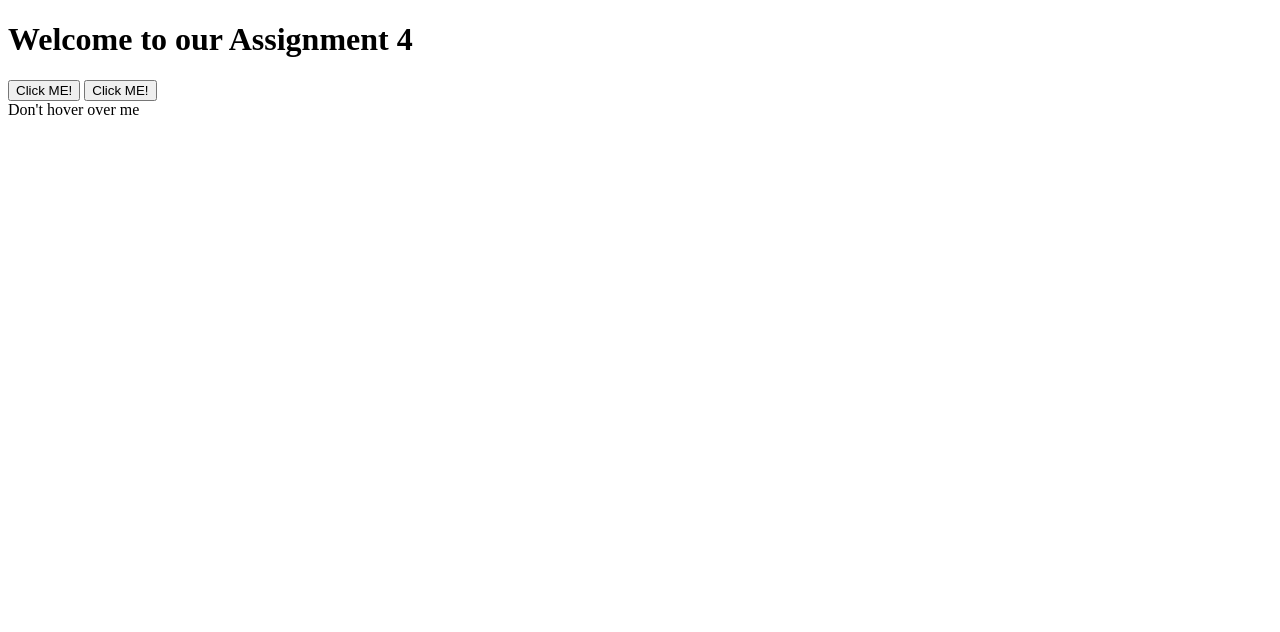
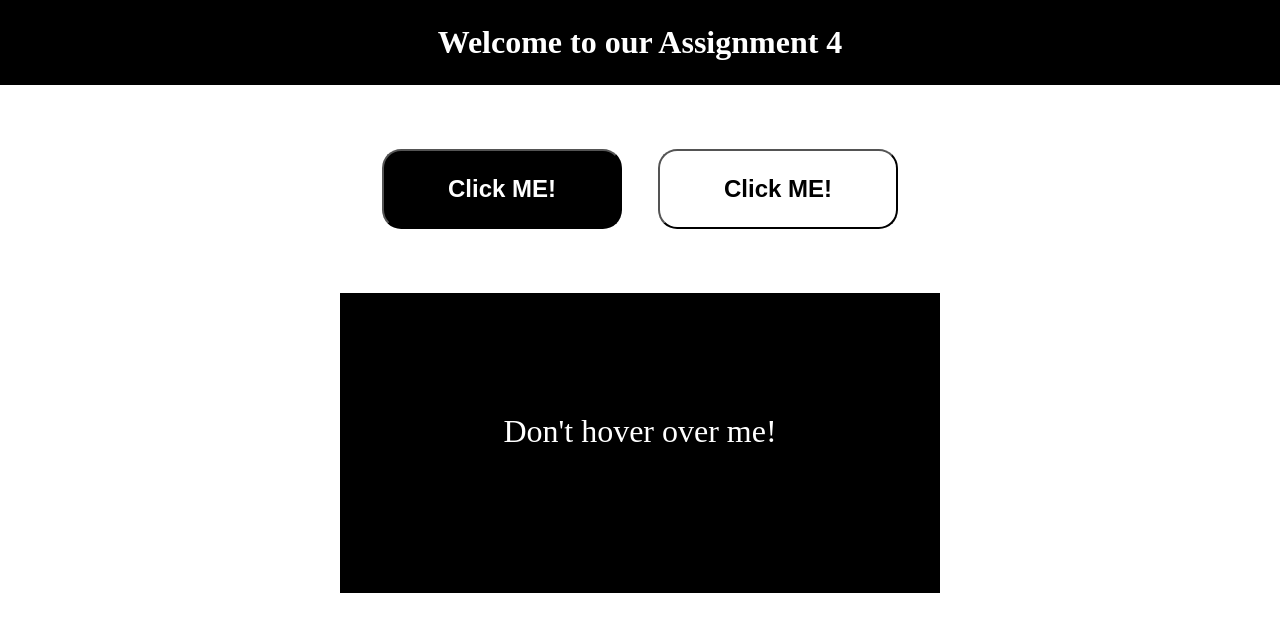
Before and after one commit to andreatranchina/ttp-assignment4-DOM2, a plain HTML site: page index.html in a window 1280 px wide. Drawn offline with Linux system fonts and the light colour scheme.

Commit message:
completed part1 and 2

```diff
--- /dev/null
+++ b/index.css
@@ -0,0 +1,55 @@
+*{
+    margin: 0;
+}
+
+.header-div{
+    text-align:center;
+    background-color: black;
+    color:white;
+    padding:1.5rem;
+    margin-bottom: 2rem;
+}
+
+
+.part1{
+    text-align:center;
+    margin: 3rem 0;
+}
+
+.btn1{
+    padding: 1.5rem;
+    width: 15rem;
+    border-radius: 1.2rem;
+    margin: 1rem;
+    background-color:black;
+    color:white;
+    font-size: 1.5rem;
+    font-weight: 700;
+}
+
+.btn2{
+    padding: 1.5rem;
+    width: 15rem;
+    border-radius: 1.2rem;
+    margin: 1rem;
+    background-color: white;
+    color: black;
+    font-size: 1.5rem;
+    font-weight: 700;
+}
+
+
+.hover-element{
+    width: 600px;
+    height: 300px;
+    text-align: center;
+    font-size: 2rem;
+    background-color: black;
+    color: white;
+    margin: 3rem auto;
+  }
+
+  .hover-element-text{
+    position: relative;
+    top: 120px;
+  }
--- a/index.html
+++ b/index.html
@@ -4,9 +4,12 @@
     <meta charset="UTF-8">
     <meta name="viewport" content="width=device-width, initial-scale=1.0">
     <title>Document</title>
+    <link rel="stylesheet" href="index.css">
 </head>
 <body>
-    <h1>Welcome to our Assignment 4</h1>
+    <div class="header-div">
+        <h1>Welcome to our Assignment 4</h1>
+    </div>
 
     <div class="part1">
         <button class="btn1">Click ME!</button>
@@ -14,9 +17,11 @@
     </div>
 
     <div class="part2">
-
+        <!-- <div class="hover-element" onmouseover="myAlert()">Don't hover over me</div> -->
+        <div class="hover-element">
+            <p class="hover-element-text">Don't hover over me!</p>
+        </div>
     </div>
-        <div class="hover-element">Don't hover over me</div>
 
     <div class="part3">
         <form>
--- a/script.js
+++ b/script.js
@@ -0,0 +1,34 @@
+/***********part1 ***********/
+
+let btn1 = document.querySelector(".btn1");
+let btn2 = document.querySelector(".btn2");
+let div1 = document.querySelector(".part1");
+let textToAdd = document.createElement("p");
+
+btn1.addEventListener("click", function(){
+    textToAdd.innerText = "I'm right!";
+    div1.appendChild(textToAdd);
+});
+
+btn2.addEventListener("click", function(){
+    textToAdd.innerText = "No, I'm right!";
+    div1.appendChild(textToAdd);
+});
+
+
+
+/**************part2 ************/
+// function myAlert(){
+//     alert("Hey, I told you not to hover over me!");
+//   }
+
+let div = document.querySelector('.hover-element');
+
+div.addEventListener('mouseover', () => {
+    alert("Hey, I told you not to hover over me!");
+});
+
+
+
+
+/**************part3**************/
```
